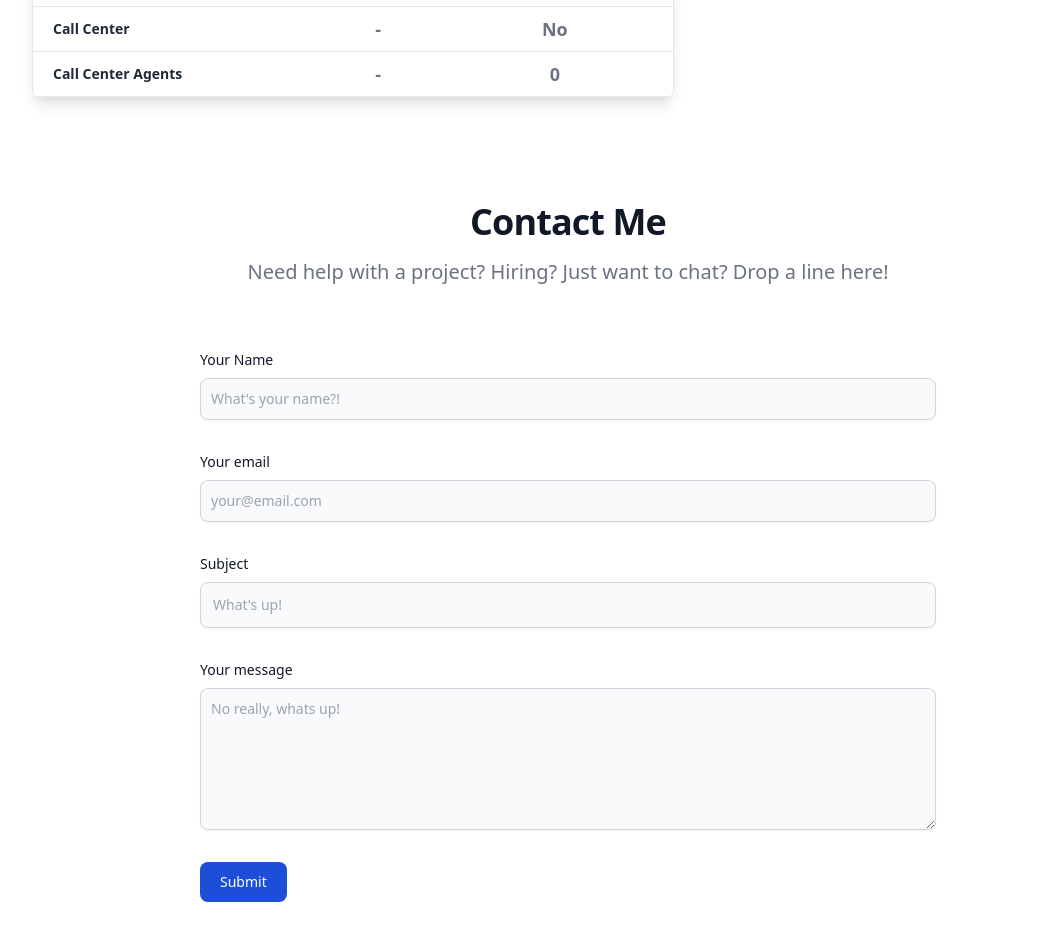
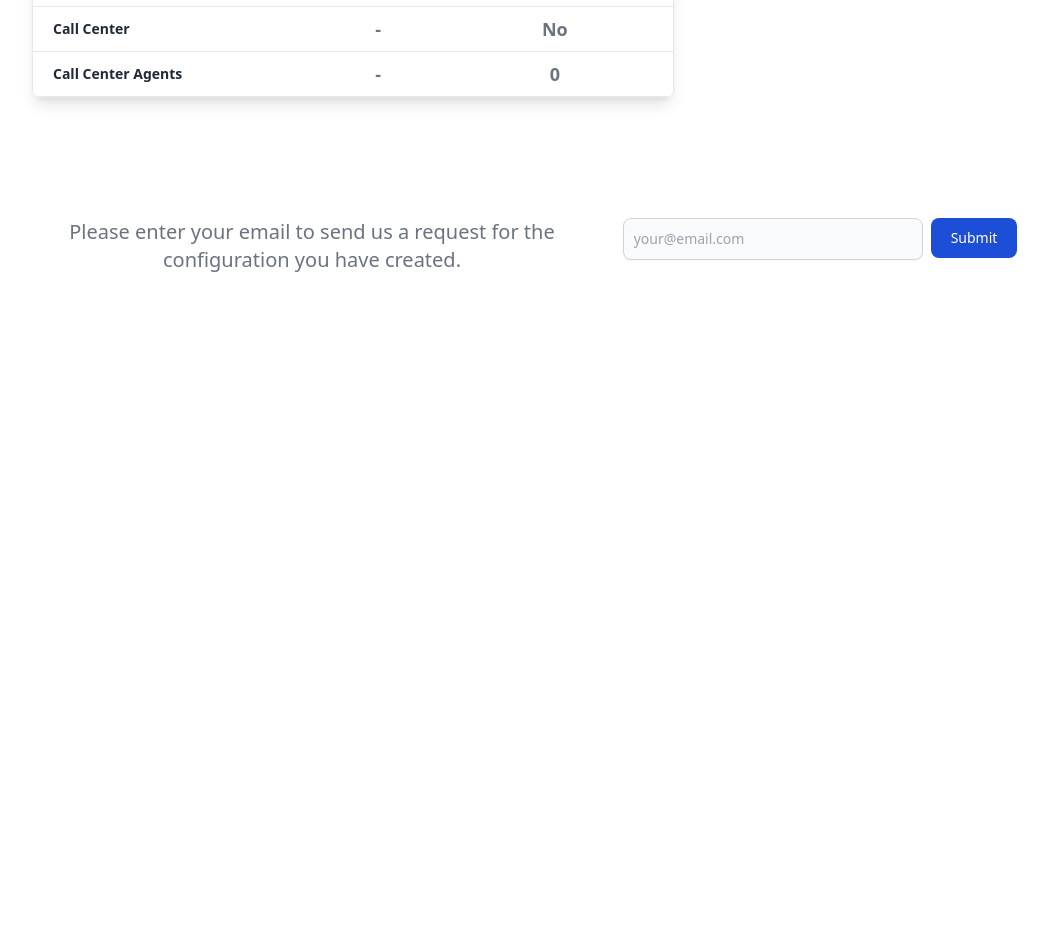
Before and after one commit to mariojcuello/epygi-recommender, a Next.js app: page /results in a window 1280 px wide. Shown: the part 640-1580 px from the top of the page, without its empty margins (72-1120 px from the left). After the commit the page ends 1034 px from the top, so only its background shows below. Built offline with nearby package versions, Linux system fonts and the light colour scheme.

Commit message:
sendgrid return to old

```diff
--- a/src/components/ui/Contact.js
+++ b/src/components/ui/Contact.js
@@ -2,10 +2,8 @@ import { useState, handleSubmit } from "react";
 
 const Contact = () => {
   {
-    const [fullname, setFullname] = useState("");
+    //const [fullname, setFullname] = useState("");
     const [email, setEmail] = useState("");
-    const [subject, setSubject] = useState("");
-    const [message, setMessage] = useState("");
 
     //   Form validation state
     const [errors, setErrors] = useState({});
@@ -21,20 +19,9 @@ const Contact = () => {
       let tempErrors = {};
       let isValid = true;
 
-      if (fullname.length <= 0) {
-        tempErrors["fullname"] = true;
-        isValid = false;
-      }
+
       if (email.length <= 0) {
         tempErrors["email"] = true;
-        isValid = false;
-      }
-      if (subject.length <= 0) {
-        tempErrors["subject"] = true;
-        isValid = false;
-      }
-      if (message.length <= 0) {
-        tempErrors["message"] = true;
         isValid = false;
       }
 
@@ -53,9 +40,6 @@ const Contact = () => {
         const res = await fetch("/api/sendgrid", {
           body: JSON.stringify({
             email: email,
-            fullname: fullname,
-            subject: subject,
-            message: message,
           }),
           headers: {
             "Content-Type": "application/json",
@@ -75,44 +59,23 @@ const Contact = () => {
         setShowFailureMessage(false);
         setButtonText("Send");
       }
-      console.log(fullname, email, subject, message);
+      console.log(email);
     };
 
     return (
-      <div class="py-8 lg:py-16 px-4 mx-auto max-w-screen-md">
-        <h2 class="mb-4 text-4xl tracking-tight font-extrabold text-center text-gray-900 dark:text-white">
-          Contact Me
-        </h2>
-        <p class="mb-8 lg:mb-16 font-light text-center text-gray-500 dark:text-gray-400 sm:text-xl">
-          Need help with a project? Hiring? Just want to chat? Drop a line here!
+      <div className="mx-auto max-w-screen-lg grid grid-cols-1 md:grid-cols-2 my-20">
+        <div>
+          {/* <h2 class="mb-4 text-2xl tracking-tight font-extrabold text-center text-gray-900 dark:text-white">
+            Contact Us
+          </h2> */}
+          <p className=" font-light text-center text-gray-500 dark:text-gray-300 text-xl mx-auto mb-10">
+            Please enter your email to send us a request for the configuration you have created.
           </p>
-        <form onSubmit={handleSubmit} class="space-y-8">
-          <div>
-            <label
-              for="email"
-              class="block mb-2 text-sm font-medium text-gray-900 dark:text-gray-300"
-            >
-              Your Name
-            </label>
-            <input
-              type="fullname"
-              id="fullname"
-              value={fullname}
-              onChange={(e) => {
-                setFullname(e.target.value);
-              }}
-              class="shadow-sm bg-gray-50 border border-gray-300 text-gray-900 text-sm rounded-lg focus:ring-primary-500 focus:border-primary-500 block w-full p-2.5 dark:bg-gray-700 dark:border-gray-600 dark:placeholder-gray-400 dark:text-white dark:focus:ring-primary-500 dark:focus:border-primary-500 dark:shadow-sm-light"
-              placeholder="What's your name?!"
-              required
-            />
         </div>
-          <div>
-            <label
-              for="email"
-              class="block mb-2 text-sm font-medium text-gray-900 dark:text-gray-300"
-            >
-              Your email
-            </label>
+
+        <form onSubmit={handleSubmit} className="mx-auto flex">
+          <div className="w-[300px]">
+
             <input
               type="email"
               id="email"
@@ -120,61 +83,30 @@ const Contact = () => {
               onChange={(e) => {
                 setEmail(e.target.value);
               }}
-              class="shadow-sm bg-gray-50 border border-gray-300 text-gray-900 text-sm rounded-lg focus:ring-primary-500 focus:border-primary-500 block w-full p-2.5 dark:bg-gray-700 dark:border-gray-600 dark:placeholder-gray-400 dark:text-white dark:focus:ring-primary-500 dark:focus:border-primary-500 dark:shadow-sm-light"
+              className="shadow-sm bg-gray-50 border border-gray-300 text-gray-900 text-sm rounded-lg focus:ring-primary-500 focus:border-primary-500 block w-full p-2.5 dark:bg-gray-700 dark:border-gray-600 dark:placeholder-gray-400 dark:text-white dark:focus:ring-primary-500 dark:focus:border-primary-500 dark:shadow-sm-light"
               placeholder="your@email.com"
               required
             />
           </div>
-          <div>
-            <label
-              for="subject"
-              class="block mb-2 text-sm font-medium text-gray-900 dark:text-gray-300"
-            >
-              Subject
-            </label>
-            <input
-              type="text"
-              id="subject"
-              value={subject}
-              onChange={(e) => {
-                setSubject(e.target.value);
-              }}
-              class="block p-3 w-full text-sm text-gray-900 bg-gray-50 rounded-lg border border-gray-300 shadow-sm focus:ring-primary-500 focus:border-primary-500 dark:bg-gray-700 dark:border-gray-600 dark:placeholder-gray-400 dark:text-white dark:focus:ring-primary-500 dark:focus:border-primary-500 dark:shadow-sm-light"
-              placeholder="What's up!"
-              required
-            />
-          </div>
-          <div class="sm:col-span-2">
-            <label
-              for="message"
-              class="block mb-2 text-sm font-medium text-gray-900 dark:text-gray-400"
-            >
-              Your message
-            </label>
-            <textarea
-              id="message"
-              value={message}
-              onChange={(e) => {
-                setMessage(e.target.value);
-              }}
-              rows="6"
-              class="block p-2.5 w-full text-sm text-gray-900 bg-gray-50 rounded-lg shadow-sm border border-gray-300 focus:ring-primary-500 focus:border-primary-500 dark:bg-gray-700 dark:border-gray-600 dark:placeholder-gray-400 dark:text-white dark:focus:ring-primary-500 dark:focus:border-primary-500"
-              placeholder="No really, whats up!"
-            ></textarea>
-          </div>
-          <div className="flex items-baseline">
+
+          <div className="flex justify-center max-h-12 pl-2">
             <button
               type="submit"
               className="flex text-white bg-blue-700 hover:bg-blue-800 focus:ring-4 focus:ring-blue-300 font-medium rounded-lg text-sm px-5 py-2.5 mr-2 mb-2 dark:bg-blue-600 dark:hover:bg-blue-700 focus:outline-none dark:focus:ring-blue-800"
             >
               Submit
             </button>
-            {showSuccessMessage && <div className="text-xl ml-5 animate-bounce">Thank you for your message!</div>}
-            {showFailureMessage && <div className="text-xl ml-5 text-red-500 animate-bounce">Message Failed!</div>}
+            {showSuccessMessage && (
+              <div className="text-xl ml-5 animate-bounce">
+                Thank you for your message!
               </div>
-
-
-
+            )}
+            {showFailureMessage && (
+              <div className="text-xl ml-5 text-red-500 animate-bounce">
+                Message Failed!
+              </div>
+            )}
+          </div>
         </form>
       </div>
     );
--- a/src/pages/api/sendgrid.js
+++ b/src/pages/api/sendgrid.js
@@ -11,10 +11,10 @@ async function sendEmail(req, res) {
     ]
 
     await sendgrid.send({
-      to: recipients,
-      bcc: 'mariojcuello@gmail.com',
-      from: 'mario@mcuello.io',
-      subject: `${req.body.subject}`,
+      to: 'mariojcuello@gmail.com',
+      bcc: 'mj.cuello@epygi.com',
+      from: 'mj.cuello@epygi.com',
+      subject: 'Epygi Project Inquiry', //subject: `${req.body.subject}`,
       html: `
       <html>
   <head>
@@ -366,10 +366,7 @@ async function sendEmail(req, res) {
                   <table role="presentation" border="0" cellpadding="0" cellspacing="0">
                     <tr>
                       <td>
-                        <p>Hi ${req.body.fullname},</p>
-                        <p>Thank you for sending the following message to me!</p>
-                        <p>"${req.body.message}"</p>
-                        <p>I will be sure to reach out to you at ${req.body.email}</p>
+
                         <p>Have a great day!<br />Mario Cuello</p>
                       </td>
                     </tr>
```
Lines whose indentation alone changed are shown as unchanged.
